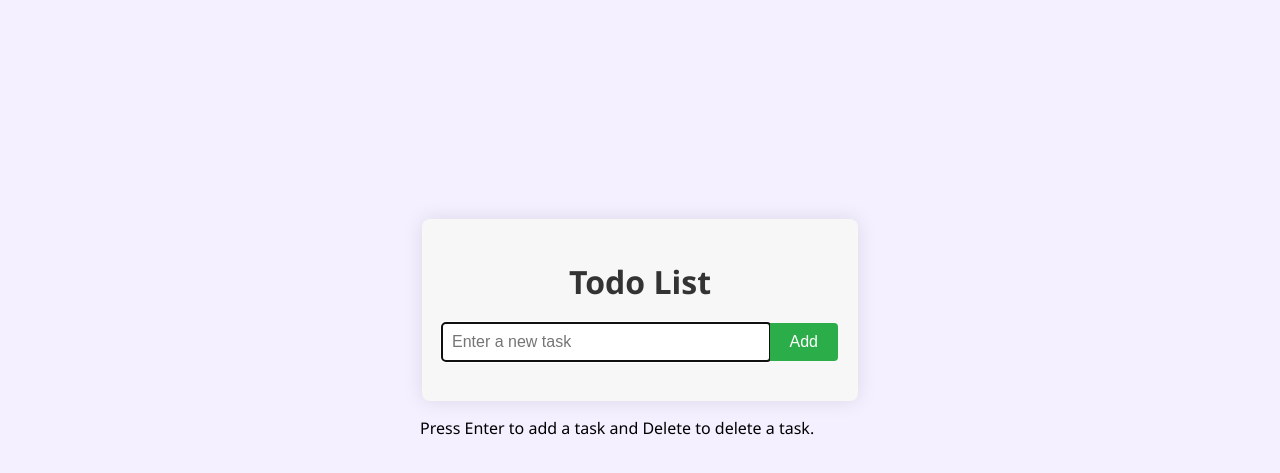
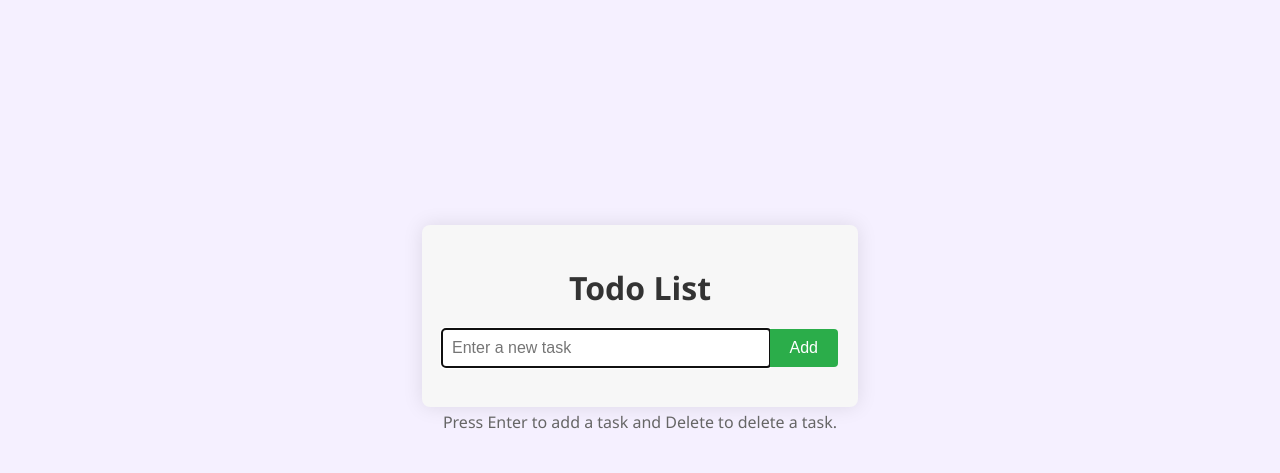
Before and after one commit to prajesh8484/TaskMinder, a plain HTML site: page index.html in a window 1280 px wide. Shown: the part 63-536 px from the top of the page. Drawn offline with Linux system fonts and the light colour scheme.

Commit message:
🎨 style(instructions): add style to instructions

```diff
--- a/style.css
+++ b/style.css
@@ -129,6 +129,21 @@ li {
   margin-bottom: 2px;
 }
 
+.instructions {
+    text-align: center;
+    margin-top: 20px;
+    margin-top: -12px;
+}
+
+.instructions p {
+  color: #666;
+}
+
+.div{
+  display: flex;
+  flex-direction: column;
+}
+
 @media only screen and (max-width: 600px) {
   .container {
     padding: 10px;
```
